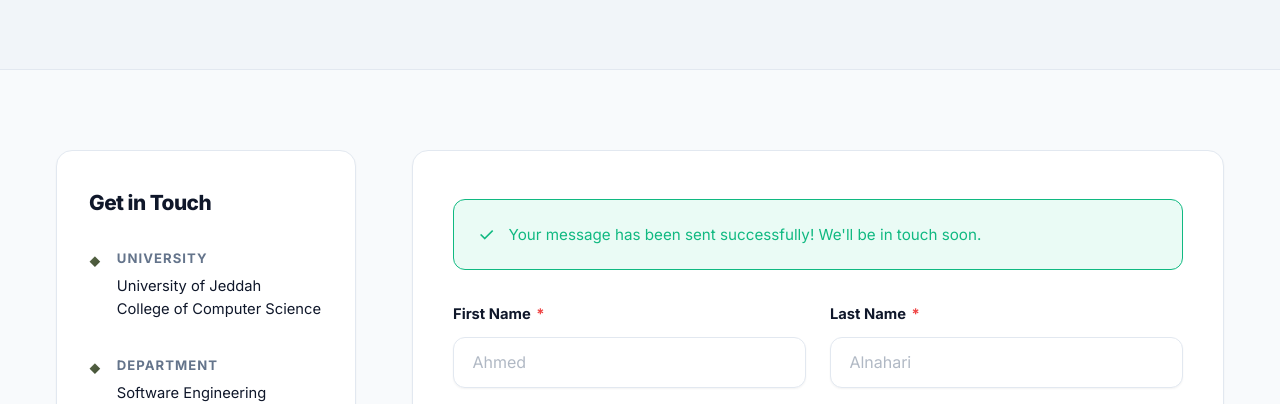
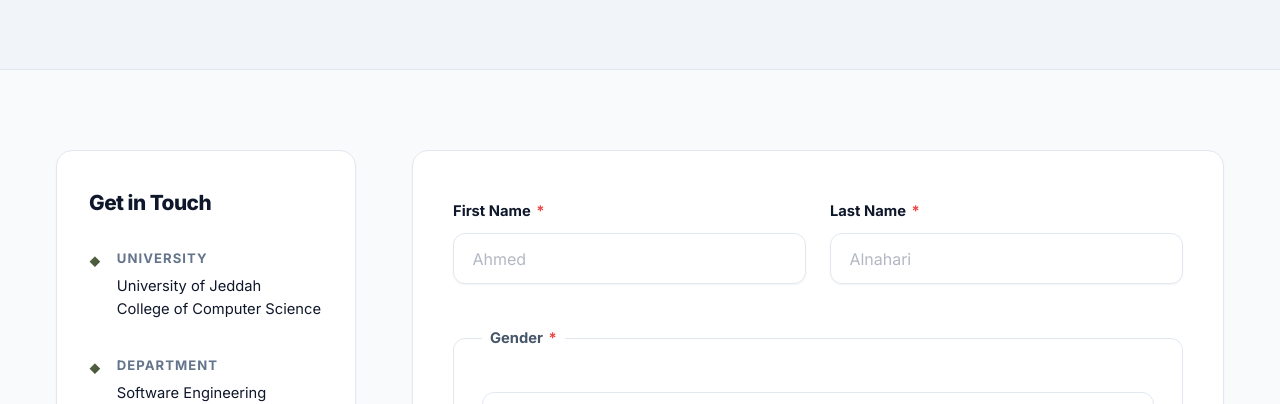
Before and after one commit to Yazeed-Bafaqih/Web-Project, a website: page html/contact-us.html in a window 1280 px wide. Shown: the part 351-755 px from the top of the page. Drawn offline with Linux system fonts and the light colour scheme.

Commit message:
fix: hide contact form success message and add env file

```diff
--- a/html/contact-us.html
+++ b/html/contact-us.html
@@ -83,7 +83,7 @@
                 <div class="form-container card-glass">
                     <h2 id="form-title" class="sr-only">Contact Form</h2>
 
-                    <div id="form-success" class="form-success" role="alert" aria-live="polite" hidden>
+                    <div id="form-success" class="form-success" role="alert" aria-live="polite" style="display: none;">
                         <span aria-hidden="true">&#10003;</span>
                         <p>Your message has been sent successfully! We'll be in touch soon.</p>
                     </div>
--- a/js/contact-validation.js
+++ b/js/contact-validation.js
@@ -240,6 +240,7 @@ function validateGender() {
         var successBanner = document.getElementById("form-success");
         if (successBanner) {
             successBanner.hidden = false;
+            successBanner.style.display = "flex";
             successBanner.scrollIntoView({ behavior: "smooth", block: "center" });
         }
 
```
